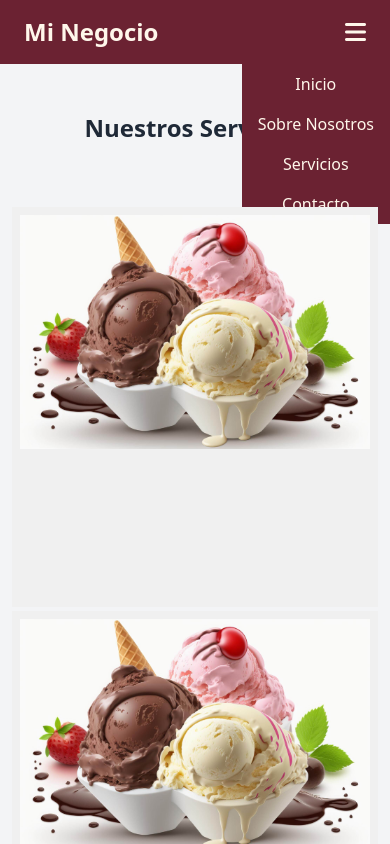
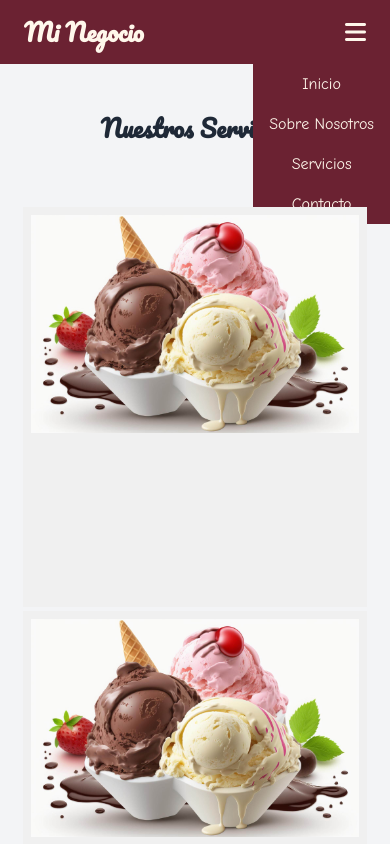
Before and after one commit to v1ct0r136/responsive-web, a plain HTML site: page index.html in a window 390 px wide. Both pictures are taken after a click on the button 355 px from the left and 32 px from the top of the page. Shown: the top 844 px of the page. Drawn offline with nearby package versions, Linux system fonts and the light colour scheme.

Commit message:
Mejora de estructura de archivos
Se mejoro la distribución de los archivos haciendo todo más entendible, se mejoro el responsive y el tipo de letra

```diff
--- a/style.css
+++ b/Css/style.css
@@ -1,7 +1,16 @@
 body {
-    font-family: 'Roboto', sans-serif;
     margin: 0;
     padding: auto;
+}
+
+h1, h2, h3, h4, h5, h6 {
+    font-family: 'Pacifico', 'cursive';
+    font-weight: 600;
+}
+
+p, a, button {
+    font-family: 'Comic Neue', 'cursive';
+    font-weight: 400;
 }
 
 .hero {
@@ -9,6 +18,10 @@ body {
     min-height: 80vh;
     background-position: center;
     color: rgba(107, 34, 50, 1);
+}
+
+#productos {
+    font-size: 1.5em;
 }
 
 .nav_bar {
@@ -114,7 +127,7 @@ footer {
 
     #productos {
         margin: auto;
-        padding: 10% 3%;
+        padding: 10% 6%;
         color: rgba(107, 34, 50, 1);
         justify-content: center;
     }
--- a/script.js
+++ b/data/script.js
@@ -1,4 +1,4 @@
-fetch('menu.json')
+fetch('data/menu.json')
     .then(response => {
         return response.json();
     })
@@ -11,7 +11,7 @@ fetch('menu.json')
                 <div class="first-content">
                     <img class="w-full p-2" src="${menuItem.image}" alt="${menuItem.name}">
                 </div>
-                <div class="second-content">
+                <div class="second-content flex items-center flex-col justify-center">
                     <h2>${menuItem.nombre}</h2>
                     <p>${menuItem.ingredientes}</p>
                     <p class="menu-item__price">$${menuItem.precio}</p>
--- a/index.html
+++ b/index.html
@@ -4,10 +4,12 @@
     <meta charset="UTF-8">
     <meta name="viewport" content="width=device-width, initial-scale=1.0">
     <title>Negocios Locales</title>
-    <link rel="stylesheet" href="style.css">
+    <link rel="stylesheet" href="Css/style.css">
     <link rel="stylesheet" href="https://cdnjs.cloudflare.com/ajax/libs/font-awesome/6.0.0-beta3/css/all.min.css">
     <link href="https://cdn.jsdelivr.net/npm/tailwindcss@2.2.19/dist/tailwind.min.css" rel="stylesheet">
-
+    <link rel="preconnect" href="https://fonts.googleapis.com">
+    <link rel="preconnect" href="https://fonts.gstatic.com" crossorigin>
+    <link href="https://fonts.googleapis.com/css2?family=Comic+Neue:ital,wght@0,300;0,400;0,700;1,300;1,400;1,700&family=Fredoka:wght@300..700&family=Pacifico&family=Quicksand:wght@300..700&display=swap" rel="stylesheet">
 
 </head>
 <body class="font-sans leading-normal tracking-normal text-gray-800">
@@ -24,8 +26,8 @@
             <nav id="menu" class="hidden absolute top-16 right-0 bg-gray-700 md:static md:flex md:bg-transparent md:space-x-4">
                 <ul class="flex flex-col md:flex-row md:space-x-4 text-center">
                     <li><a href="index.html" class="block py-2 px-4 hover:bg-gray-600">Inicio</a></li>
-                    <li><a href="sobre_nosotros.html" class="block py-2 px-4 hover:bg-gray-600">Sobre Nosotros</a></li>
-                    <li><a href="servicios.html" class="block py-2 px-4 hover:bg-gray-600">Servicios</a></li>
+                    <li><a href="documents/sobre_nosotros.html" class="block py-2 px-4 hover:bg-gray-600">Sobre Nosotros</a></li>
+                    <li><a href="documents/servicios.html" class="block py-2 px-4 hover:bg-gray-600">Servicios</a></li>
                     <li><a href="#contacto" class="block py-2 px-4 hover:bg-gray-600">Contacto</a></li>
                 </ul>
             </nav>
@@ -96,7 +98,7 @@
         </section>
 
     <!-- Footer -->
-     <script src="script.js"></script>
+    <script src="data/script.js"></script>
     <footer class="text-white text-center py-4">
         <p>&copy; 2025 Victor Manuel Valencia L. Todos los derechos reservados.</p>
     </footer>
```
Also changed, not shown: Css/talwind.config.js (added, +12 -0 lines), documents/servicios.html (renamed from servicios.html, +3 -3 lines), documents/sobre_nosotros.html (renamed from sobre_nosotros.html, +4 -4 lines), data/menu.json (renamed from menu.json).
